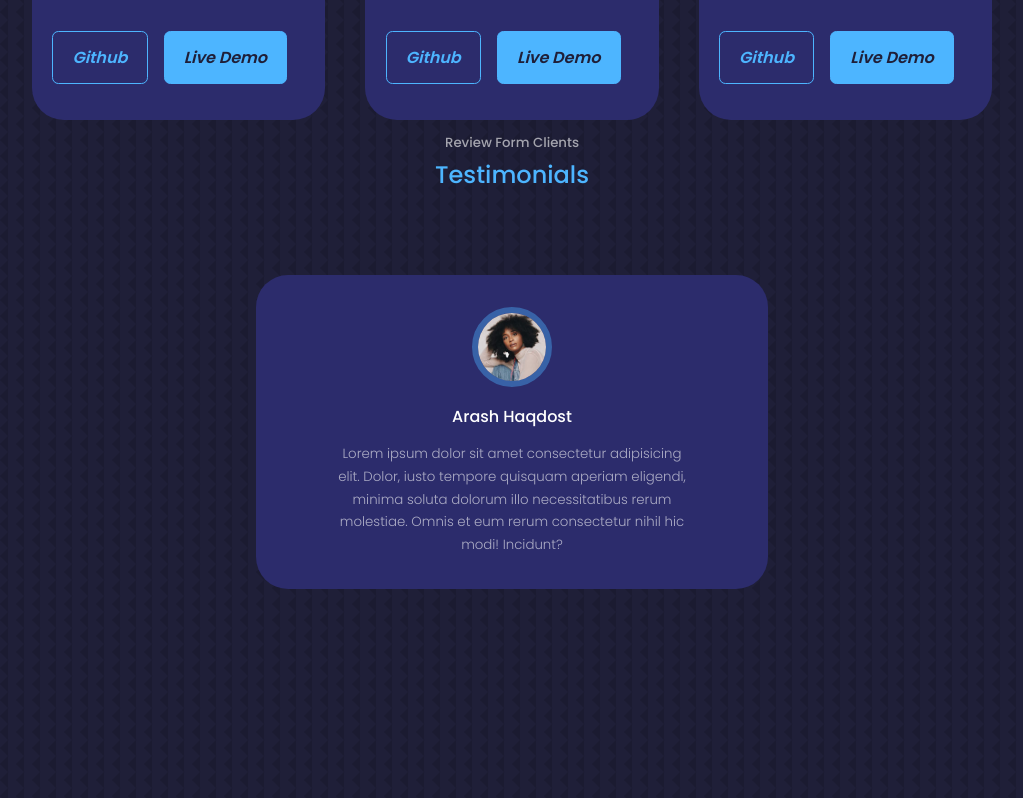
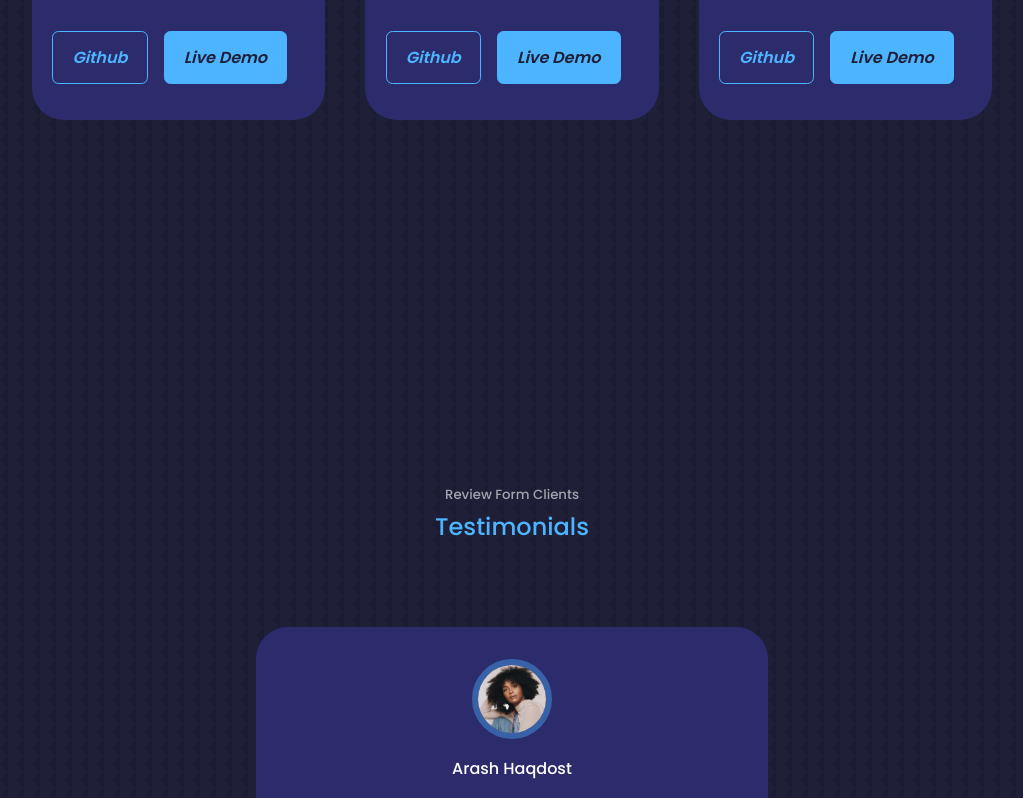
Before and after one commit to hussainHakimi/react-portfolio, a React (Create React App) app: page / in a window 1280 px wide. Shown: the part 4620-5418 px from the top of the page, without its empty margins (128-1151 px from the left). Built offline with nearby package versions, Linux system fonts and the light colour scheme.

Commit message:
changes added.

```diff
--- a/src/components/testimonials/testimonials.css
+++ b/src/components/testimonials/testimonials.css
@@ -1,4 +1,6 @@
-
+#testimonials{
+  margin-top: 30rem;
+}
 .container.testimonials__contianer {
   width: 40%;
 }
```
